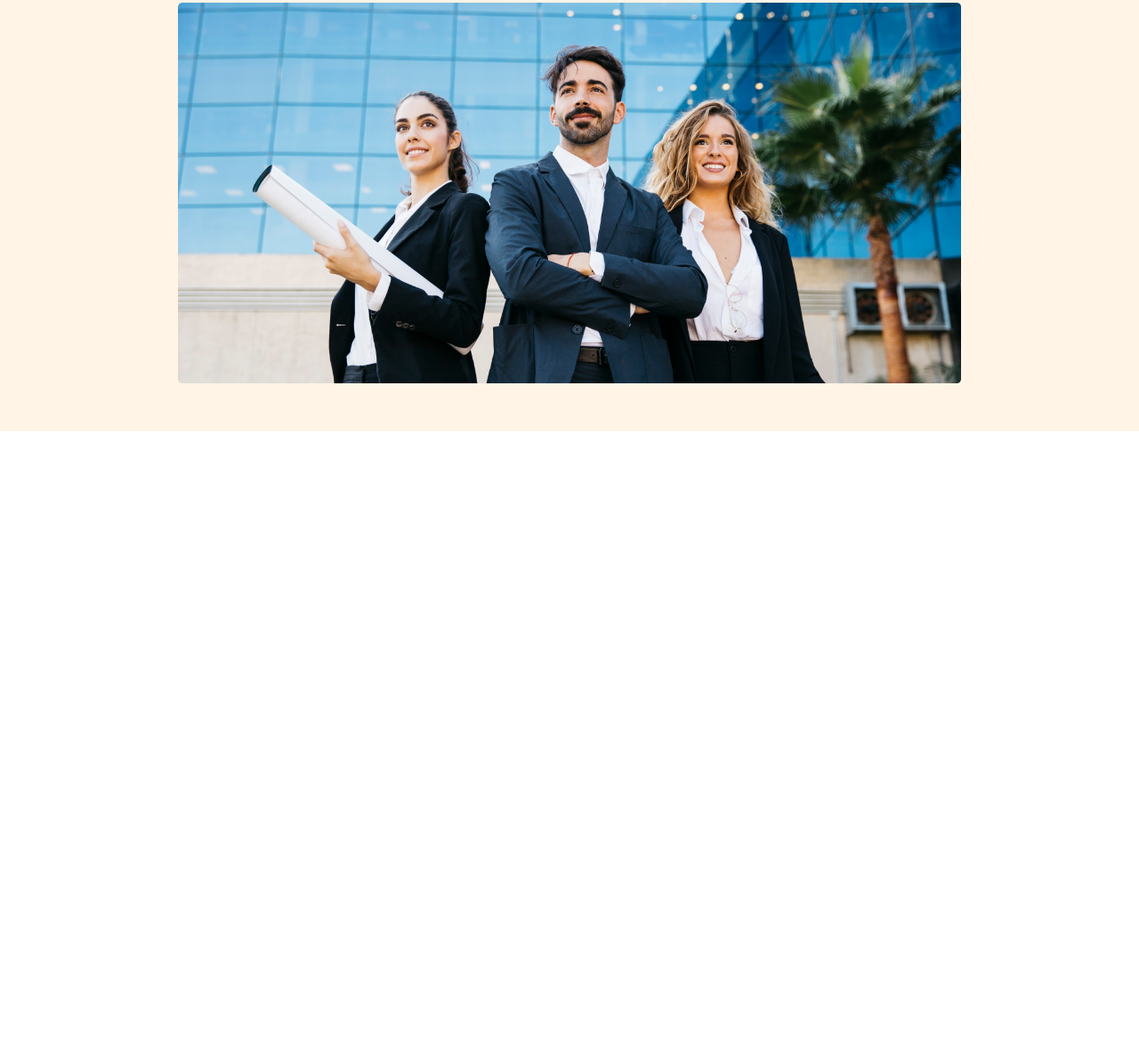
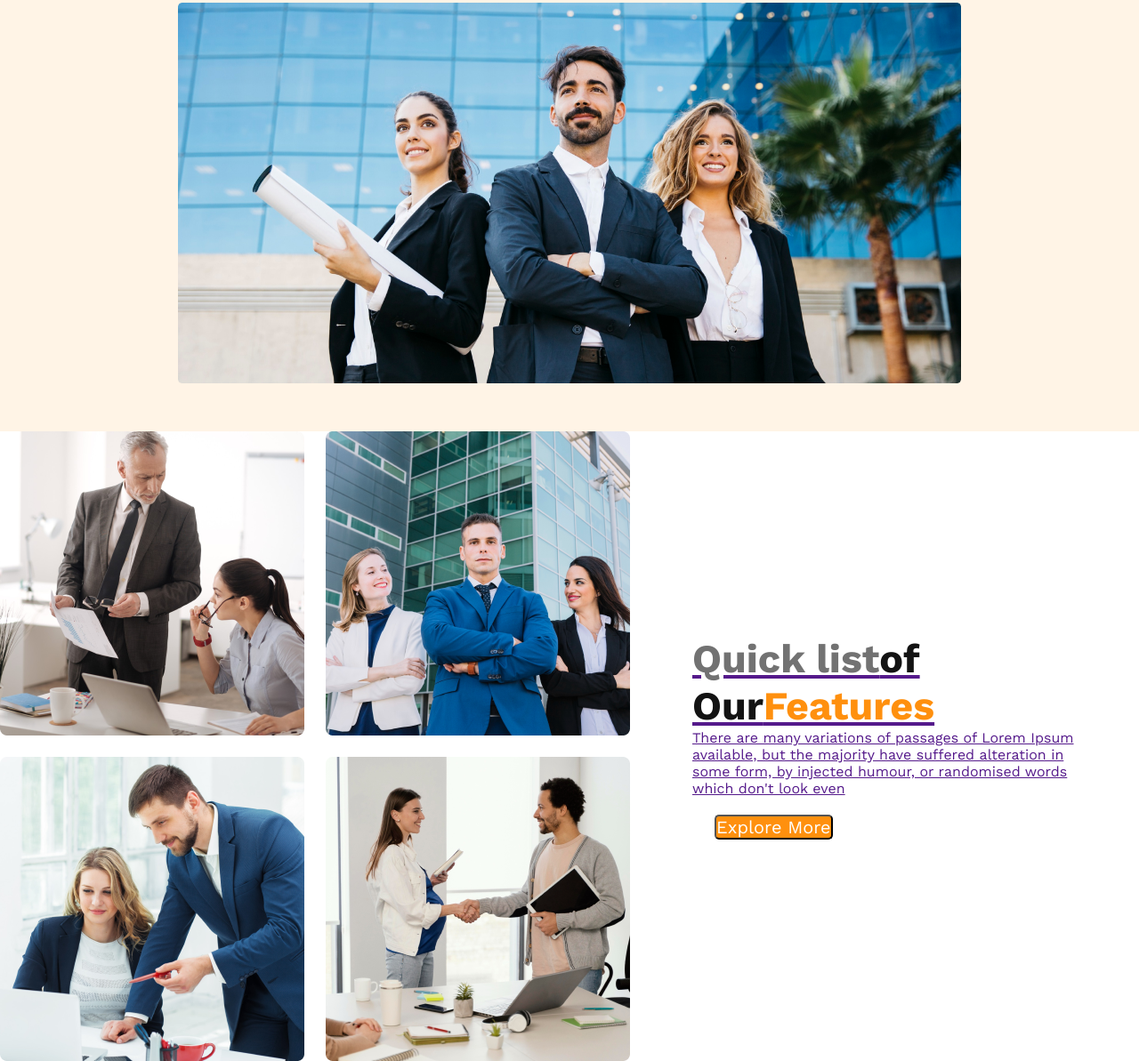
Before and after one commit to Shohel310/G3-Architect-website, a plain HTML site: page index.html in a window 1280 px wide. Shown: the part 327-1520 px from the top of the page at 89% size. Before the commit the page ends 812 px from the top, so only its background shows below. Drawn offline with nearby package versions, Linux system fonts and the light colour scheme.

Commit message:
added section

```diff
--- a/index.html
+++ b/index.html
@@ -28,8 +28,21 @@
 
         </div>
     </header>
+    <!--header ends -->
     <main>
-
+        <section class="teams-container">
+            <div class="teams-image-container">
+                <img src="./images/team1.png">
+                <img src="./images/team2.png">
+                <img src="./images/team3.png">
+                <img src="./images/team4.png">
+            </div>
+            <div class="teams-content">
+                <h3 class="teams-title"><span class="quick-list">Quick list</span><span class="our">of Our</span><span class="text-features">Features</span></h3>
+                <p class="teams-description">There are many variations of passages of Lorem Ipsum available, but the majority have suffered alteration in some form, by injected humour, or randomised words which don't look even</p>
+                <button class="btn-primary">Explore More</button>
+            </div>
+        </section>
     </main>
     <footer>
 
--- a/style.css
+++ b/style.css
@@ -65,8 +65,38 @@ nav li a{
 .banner-image{
     width: 100%;
 }
-
-
+/* main styles */
+main{
+    max-width: 1440px;
+    margin: 0 auto:
+}
+/* teams style */
+.teams-container{
+    display:flex;
+    align-items: center;
+}
+.teams-image-container{
+    display: grid;
+    grid-template-columns: repeat(2, 1fr);
+    gap: 24px;
+}
+.teams-content{
+    padding-left: 70px;
+    padding-right: 70px;
+}
+.teams-title{
+      font-size: 2.8rem;
+      color: #131313;
+      font-weight: 500px;
+}
+.teams-title .quick-list{
+    color: #727272;
+    font-weight: 500px;
+}
+.teams-title .text-features{
+    font-weight: 700px;
+    color: #FF900E;
+}
 /* responsive styles */
 
 /* mobile devices */
```
